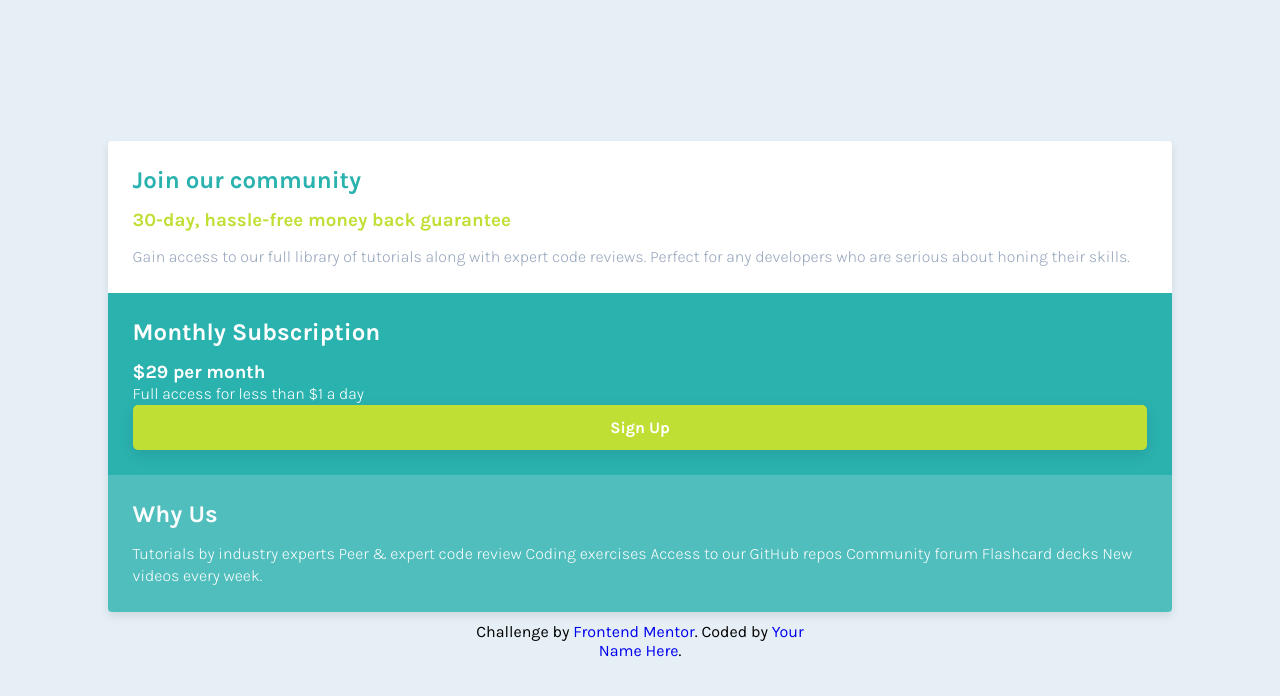
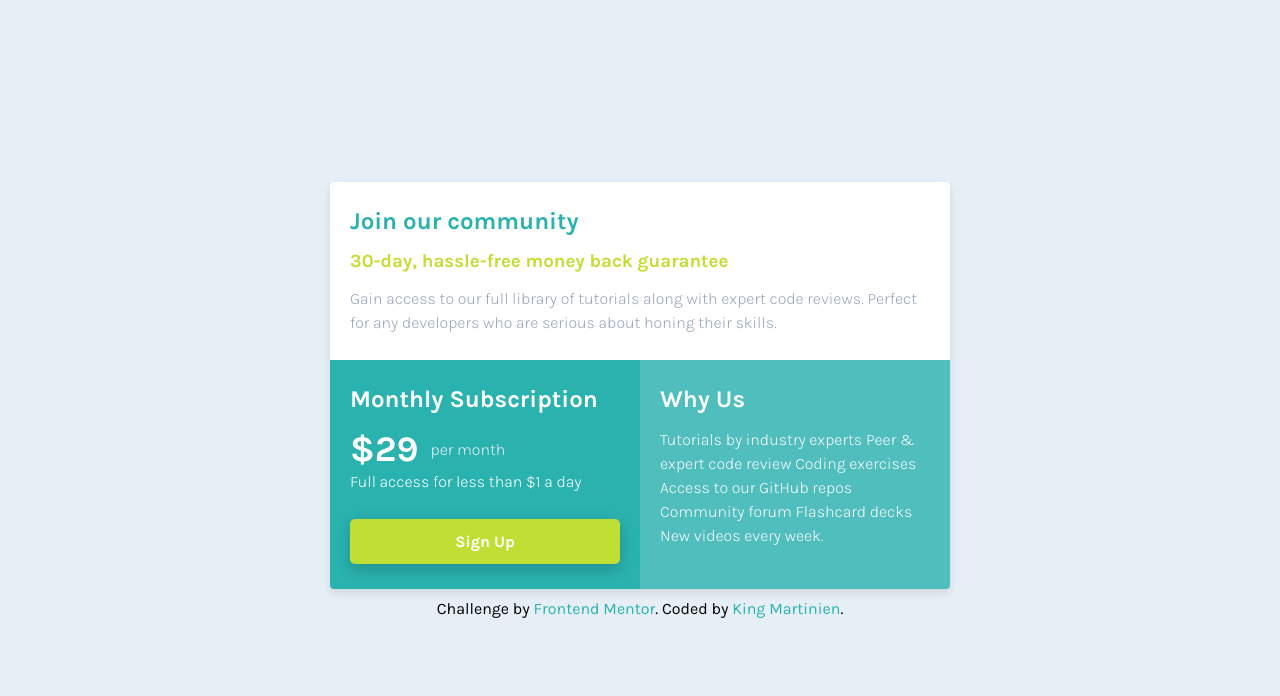
Before and after one commit to king-martinien/frontendMentor_single-price-grid-component, a plain HTML site: page index.html in a window 1280 px wide. Drawn offline with Linux system fonts and the light colour scheme.

Commit message:
completed

```diff
--- a/index.html
+++ b/index.html
@@ -61,7 +61,7 @@
           Challenge by
           <a href="https://www.frontendmentor.io?ref=challenge" target="_blank"
             >Frontend Mentor</a
-          >. Coded by <a href="#">Your Name Here</a>.
+          >. Coded by <a href="https://github.com/Dev-Martinien">King Martinien</a>.
         </p>
       </div>
     </footer>
--- a/scss/_layout.scss
+++ b/scss/_layout.scss
@@ -1,13 +1,31 @@
 #main {
   margin-bottom: 10px;
+
+
 
   .cards {
     border-radius: 4px;
     overflow: hidden;
     box-shadow: 0 4px 8px rgba(0, 0, 0, 0.1);
+
+    @media screen and (min-width: 650px) {
+      width: 620px;
+      display: grid;
+      grid-template-columns: repeat(2, 1fr);
+
+      .card-1 {
+        grid-column: 1 / span 3;
+      }
+    }
   }
 }
 
 #footer {
   text-align: center;
+
+  .attribution {
+    a {
+      color: var(--clr-cyan);
+    }
+  }
 }
--- a/scss/_modules.scss
+++ b/scss/_modules.scss
@@ -1,37 +1,15 @@
 .container {
   width: 90%;
   margin: 0 auto;
+
+  @media screen and (min-width: 650px) {
+    width: 100%;
+  }
 }
 
 .card {
-  padding: 25px;
+  padding: 25px 20px;
   color: var(--clr-white);
-
-  &.card-1 {
-    background-color: var(--clr-white);
-
-    .card__title {
-      color: var(--clr-cyan);
-    }
-
-    .card__subtitle {
-      color: var(--clr-bright-Yellow);
-      font-weight: 700;
-      margin-bottom: 15px;
-    }
-
-    .card__text {
-      color: var(--clr-grayish-blue);
-    }
-  }
-  &.card-2 {
-    background-color: var(--clr-cyan);
-  }
-  &.card-3 {
-    background-color: var(--clr-cyan);
-    color: var(--clr-white);
-    opacity: 0.8;
-  }
 
   &__title {
     margin-bottom: 15px;
@@ -39,16 +17,59 @@
 
   &__text {
     font-weight: 300;
-    line-height: 22px;
+    line-height: 24px;
   }
 
   &__btn {
     background-color: var(--clr-bright-Yellow);
     color: var(--clr-white);
-    box-shadow: 0 5px 15px rgba(0, 0, 0, 0.1);
+    box-shadow: 0 5px 15px rgba(0, 0, 0, 0.2);
     font-weight: 700;
     width: 100%;
     height: 45px;
     border-radius: 5px;
   }
 }
+
+.card-1 {
+  background-color: var(--clr-white);
+
+  .card__title {
+    color: var(--clr-cyan);
+  }
+
+  .card__subtitle {
+    color: var(--clr-bright-Yellow);
+    font-weight: 700;
+    margin-bottom: 15px;
+  }
+
+  .card__text {
+    color: var(--clr-grayish-blue);
+  }
+}
+
+.card-2 {
+  background-color: var(--clr-cyan);
+
+  .card__subtitle {
+    display: flex;
+    align-items: center;
+    gap: 12px;
+    font-size: 36px;
+
+    span {
+      font-size: var(--size);
+      font-weight: 300;
+      color: var(--clr-light-gray);
+    }
+  }
+  .card__text {
+    margin-bottom: 25px;
+  }
+}
+.card-3 {
+  background-color: var(--clr-cyan);
+  color: var(--clr-white);
+  opacity: 0.8;
+}
```
Also changed, not shown: css/style.css, 1 other file.
